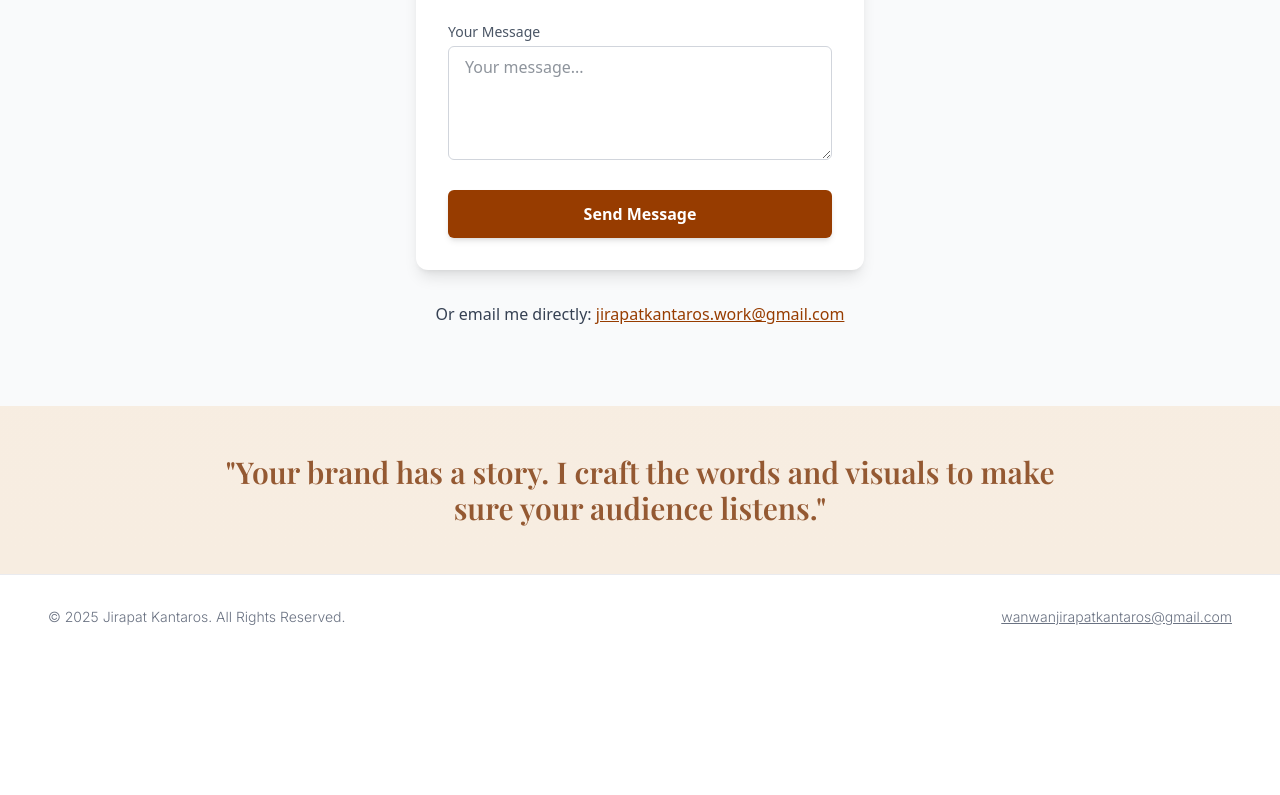
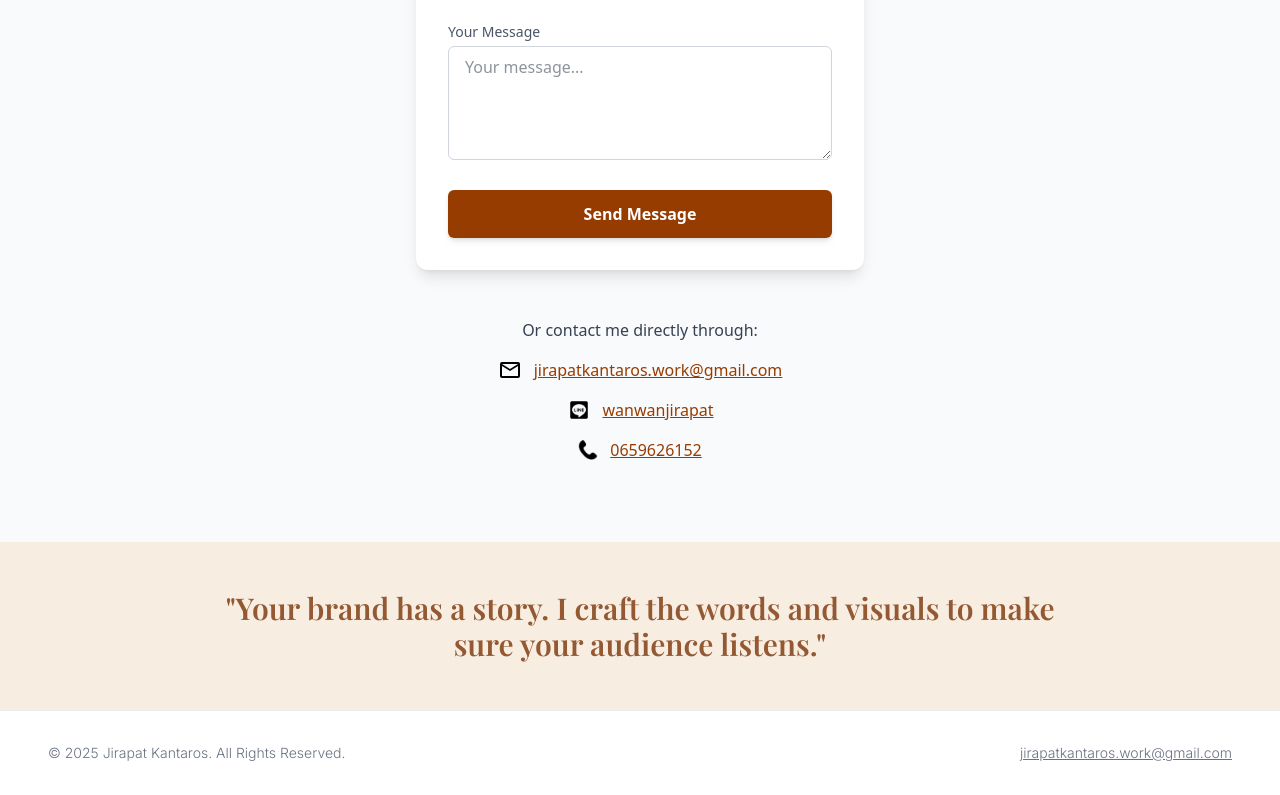
Before and after one commit to Ttduxz/wanwan-portfolio, a Next.js app: page / in a window 1280 px wide. Shown: the part 4005-4800 px from the top of the page. Before the commit the page ends 4664 px from the top, so only its background shows below. Built offline with nearby package versions, Linux system fonts and the light colour scheme; no server answers; a web font is replaced by a local one.

Commit message:
add contract in desktop mode

```diff
--- a/src/app/page.tsx
+++ b/src/app/page.tsx
@@ -33,8 +33,8 @@ export default function Home() {
                     <Link href="/#portfolio" className="border border-amber-800 text-amber-800 rounded-full px-4 py-2 text-sm font-semibold hover:bg-amber-800 hover:text-white transition-colors duration-300 text-center">
                       Portfolio
                     </Link>
-                    <Link href="/#why-me" className="border border-amber-800 text-amber-800 rounded-full px-4 py-2 text-sm font-semibold hover:bg-amber-800 hover:text-white transition-colors duration-300 text-center">
-                      Why Me
+                    <Link href="/#brands" className="border border-amber-800 text-amber-800 rounded-full px-4 py-2 text-sm font-semibold hover:bg-amber-800 hover:text-white transition-colors duration-300 text-center">
+                      Brands
                     </Link>
                     <Link href="/#contact" className="bg-amber-800 text-white rounded-full px-4 py-2 text-sm font-semibold hover:bg-amber-900 transition-colors duration-300 text-center">
                       Contact Me
--- a/src/components/ContactSection.tsx
+++ b/src/components/ContactSection.tsx
@@ -5,6 +5,7 @@ import { useFormStatus } from 'react-dom';
 import { useEffect, useRef } from 'react';
 import AnimatedSection from './AnimatedSection';
 import { sendEmail, type FormState } from '@/lib/actions';
+import Image from 'next/image';
 
 function SubmitButton() {
   const { pending } = useFormStatus();
@@ -70,8 +71,22 @@ export default function ContactSection() {
                 </p>
               )}
             </form>
-            <div className="text-base font-light text-gray-700 text-center">
-              Or email me directly: <a href="mailto:jirapatkantaros.work@gmail.com" className="underline text-amber-800 hover:text-amber-900 font-medium">jirapatkantaros.work@gmail.com</a>
+            <div className="text-base font-light text-gray-700 text-center mt-12">
+              <p className="mb-4">Or contact me directly through:</p>
+              <div className="flex flex-col items-center justify-center gap-4">
+                <a href="mailto:jirapatkantaros.work@gmail.com" className="inline-flex items-center gap-3 group">
+                  <Image src="/email.svg" alt="Email" width={24} height={24} />
+                  <span className="underline text-amber-800 group-hover:text-amber-900 font-medium transition-colors">jirapatkantaros.work@gmail.com</span>
+                </a>
+                <a href="https://line.me/ti/p/wanwanjirapat" target="_blank" rel="noopener noreferrer" className="inline-flex items-center gap-3 group">
+                  <Image src="/line-me.png" alt="LINE" width={24} height={24} />
+                  <span className="underline text-amber-800 group-hover:text-amber-900 font-medium transition-colors">wanwanjirapat</span>
+                </a>
+                <a href="tel:0659626152" className="inline-flex items-center gap-3 group">
+                  <Image src="/phone_icon.png" alt="Phone" width={20} height={20} />
+                  <span className="underline text-amber-800 group-hover:text-amber-900 font-medium transition-colors">0659626152</span>
+                </a>
+              </div>
             </div>
           </div>
         </div>
--- a/src/components/Footer.tsx
+++ b/src/components/Footer.tsx
@@ -4,8 +4,8 @@ export default function Footer() {
       <div className="max-w-7xl mx-auto px-6 sm:px-12 py-8">
         <div className="text-sm text-gray-500 font-light text-center md:flex md:justify-between">
           <p className="mb-2 md:mb-0">© {new Date().getFullYear()} Jirapat Kantaros. All Rights Reserved.</p>
-          <a href="mailto:wanwanjirapatkantaros@gmail.com" className="underline hover:text-amber-800 transition-colors">
-            wanwanjirapatkantaros@gmail.com
+          <a href="mailto:jirapatkantaros.work@gmail.com" className="underline hover:text-amber-800 transition-colors">
+            jirapatkantaros.work@gmail.com
           </a>
         </div>
       </div>
```
